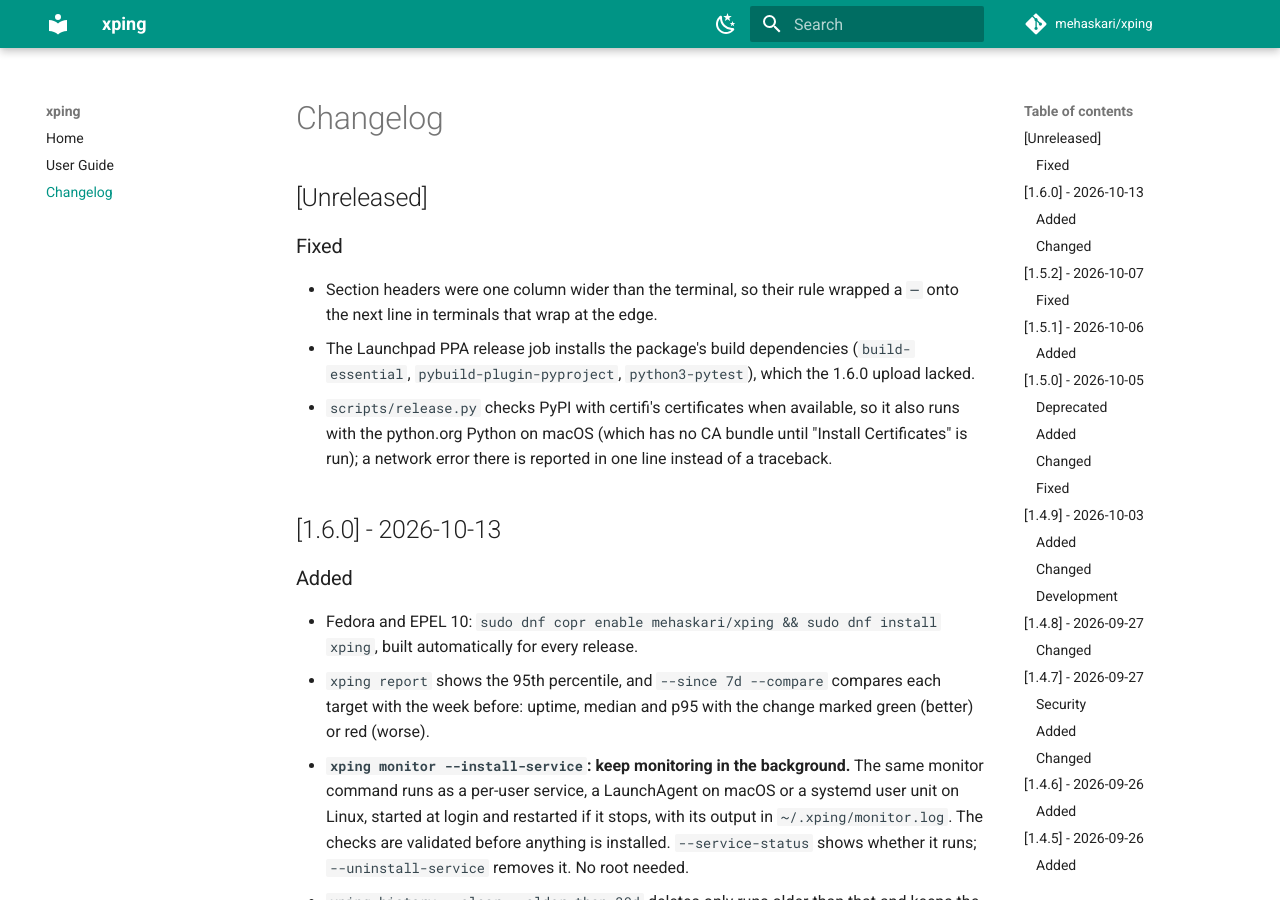
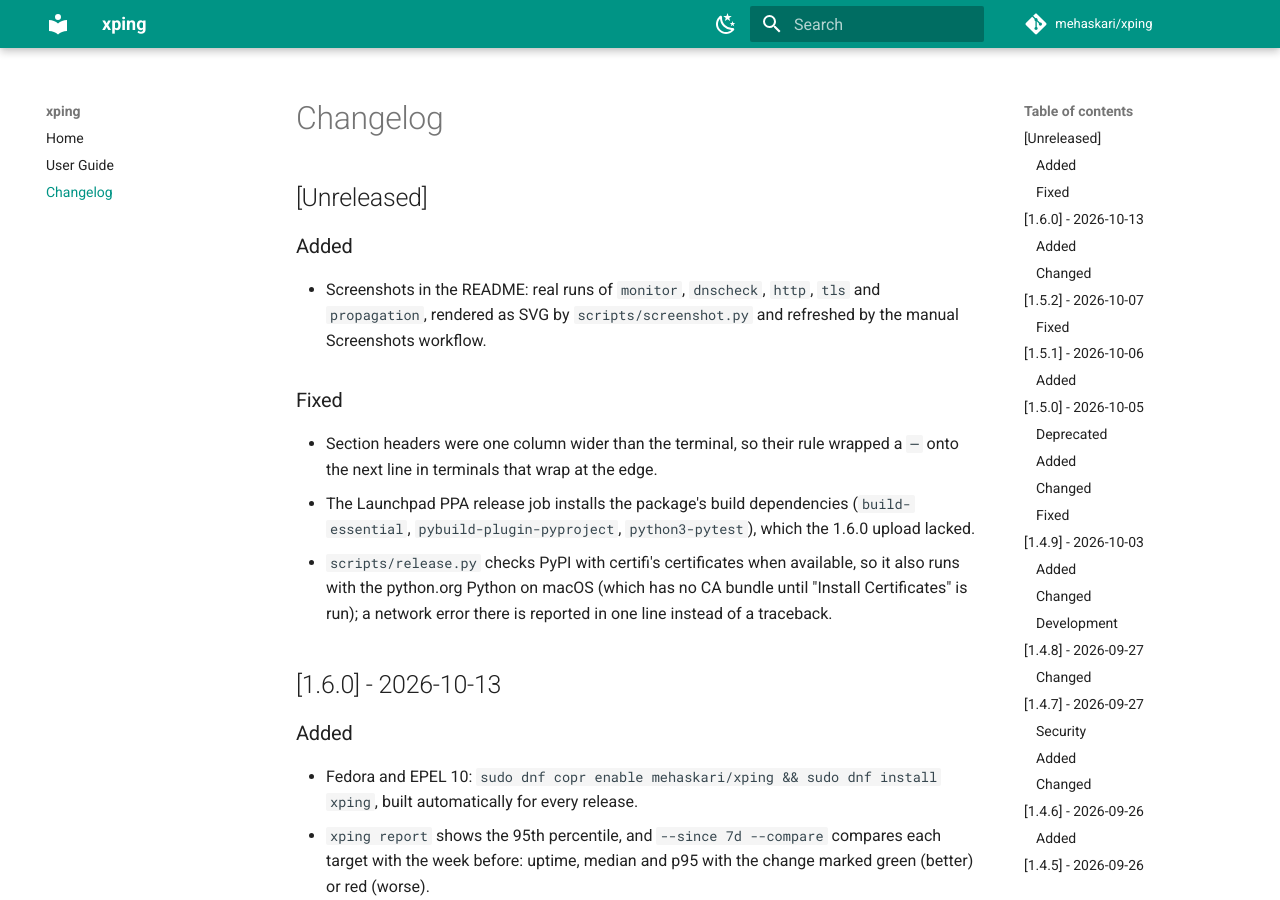
Before and after one commit to mehaskari/xping, an MkDocs documentation site: the page built from docs/changelog.md, in a window 1280 px wide and 900 px high. Built offline with MkDocs 1.6.1 and Material for MkDocs 9.7.7, drawn with Linux system fonts in a browser that asks for light colours; comment, search, counter and statistics services are not loaded.

Commit message:
README: screenshots of real runs
monitor as the lead image, then dnscheck, http, tls and propagation in a
two-column table. The SVGs come from the Screenshots workflow (a GitHub
runner, clean network) and are linked by absolute URL so they also show
on PyPI.

Co-Authored-By: Claude Opus 5.5 <noreply@anthropic.com>

```diff
--- a/docs/changelog.md
+++ b/docs/changelog.md
@@ -1,6 +1,11 @@
 # Changelog
 
 ## [Unreleased]
+
+### Added
+- Screenshots in the README: real runs of `monitor`, `dnscheck`, `http`,
+  `tls` and `propagation`, rendered as SVG by `scripts/screenshot.py`
+  and refreshed by the manual Screenshots workflow.
 
 ### Fixed
 - Section headers were one column wider than the terminal, so their rule
```
Also changed, not shown: README.md (+20 -0 lines), docs/assets/dnscheck.svg (added), docs/assets/http.svg (added), docs/assets/monitor.svg (added), docs/assets/propagation.svg (added), docs/assets/tls.svg (added).
